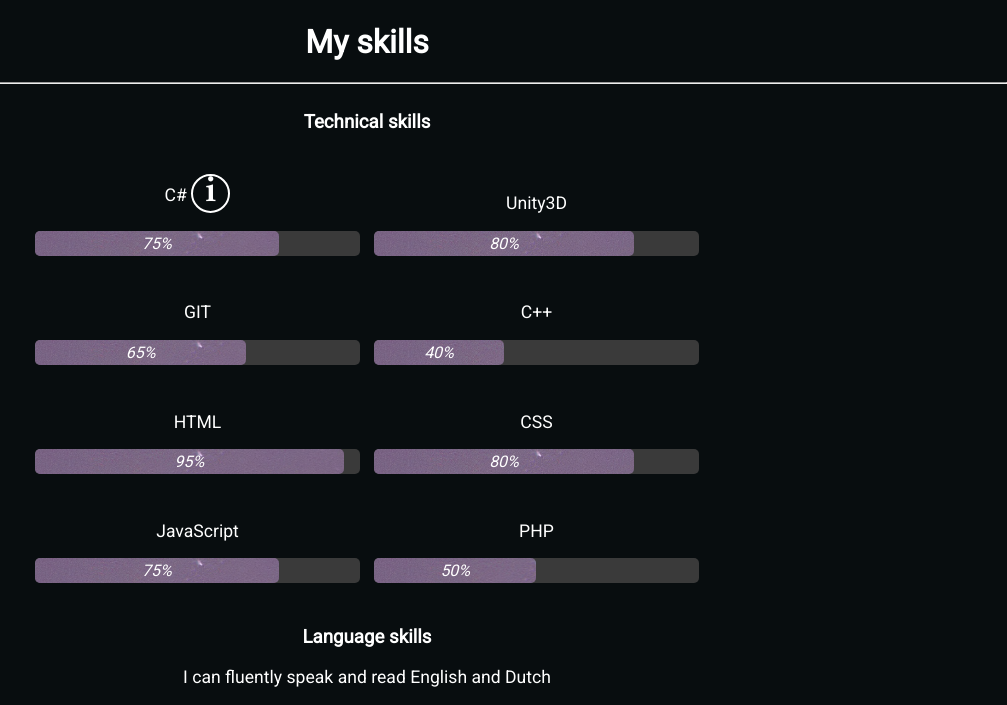
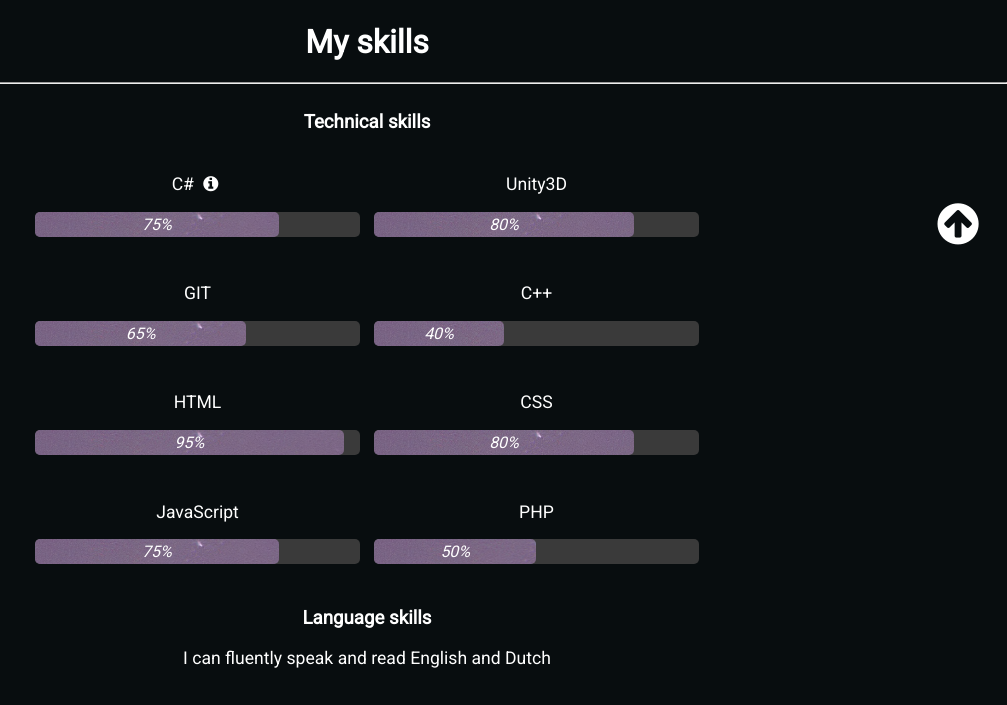
Before and after one commit to Nibkat/portfolio-old, a PHP site: page / in a window 1280 px wide. Shown: the part 602-1307 px from the top of the page, without its empty margins (273-1280 px from the left). Run offline with PHP 8.4, Linux system fonts and the light colour scheme; some libraries are stand-ins or nearby versions.

Commit message:
Improved top of page button animation

```diff
--- a/index.html
+++ b/index.html
@@ -78,7 +78,7 @@
 
       <div class="skill">
         <p>C#
-          <span class="info">i</span>
+          <i class="fa fa-info-circle" aria-hidden="true"></i>
         </p>
         <div class="skill-percentage">
           <div class="skill-percentage-inner" style="width: 75%;">75%</div>
--- a/script.js
+++ b/script.js
@@ -7,13 +7,12 @@ $(document).ready(function () {
         $("#yearTwoPanel").slideToggle("medium");
     });
 
-    $("#top-button").hide();
     $(function toTop() {
         $(window).scroll(function () {
             if ($(this).scrollTop() > 100) {
-                $('#top-button').fadeIn("medium");
+                $('#top-button').css("bottom", "15px");
             } else {
-                $('#top-button').fadeOut("medium");
+                $('#top-button').css("bottom", "-50px");
             }
         });
 
--- a/style.css
+++ b/style.css
@@ -11,11 +11,12 @@ p {
   width: 48px;
   height: 48px;
   position: fixed;
-  bottom: 15px;
+  bottom: -50px;
   right: 20px;
   z-index: 99;
   cursor: pointer;
   text-align: center;
+  transition: all .5s;
 }
 
 .header {
@@ -212,24 +213,6 @@ p {
   cursor: default;
 }
 
-.info {
-  font-family: "Hoefler Text", "Baskerville Old Face", Garamond, "Times New Roman", serif;
-  font-weight: bold;
-  display: inline-block;
-  height: 1em;
-  width: 1em;
-  line-height: 1em;
-  -moz-border-radius: 30px;
-  /* or 50% */
-  border-radius: 30px;
-  /* or 50% */
-  border: 2px solid #fff;
-  color: #fff;
-  text-align: center;
-  font-size: 2em;
-  cursor: pointer;
-}
-
 .twemoji img {
   height: 1.1em;
 }
```
